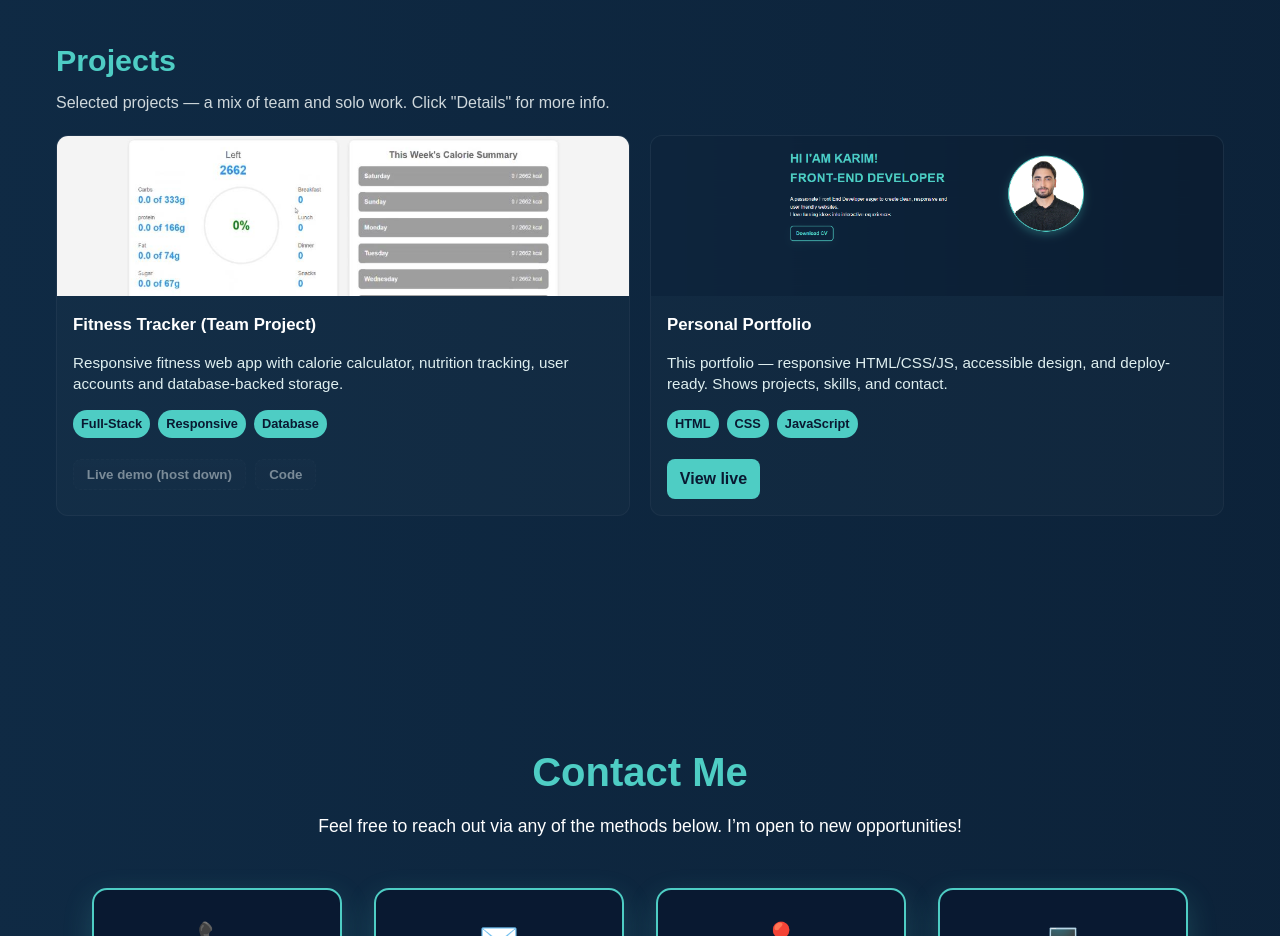
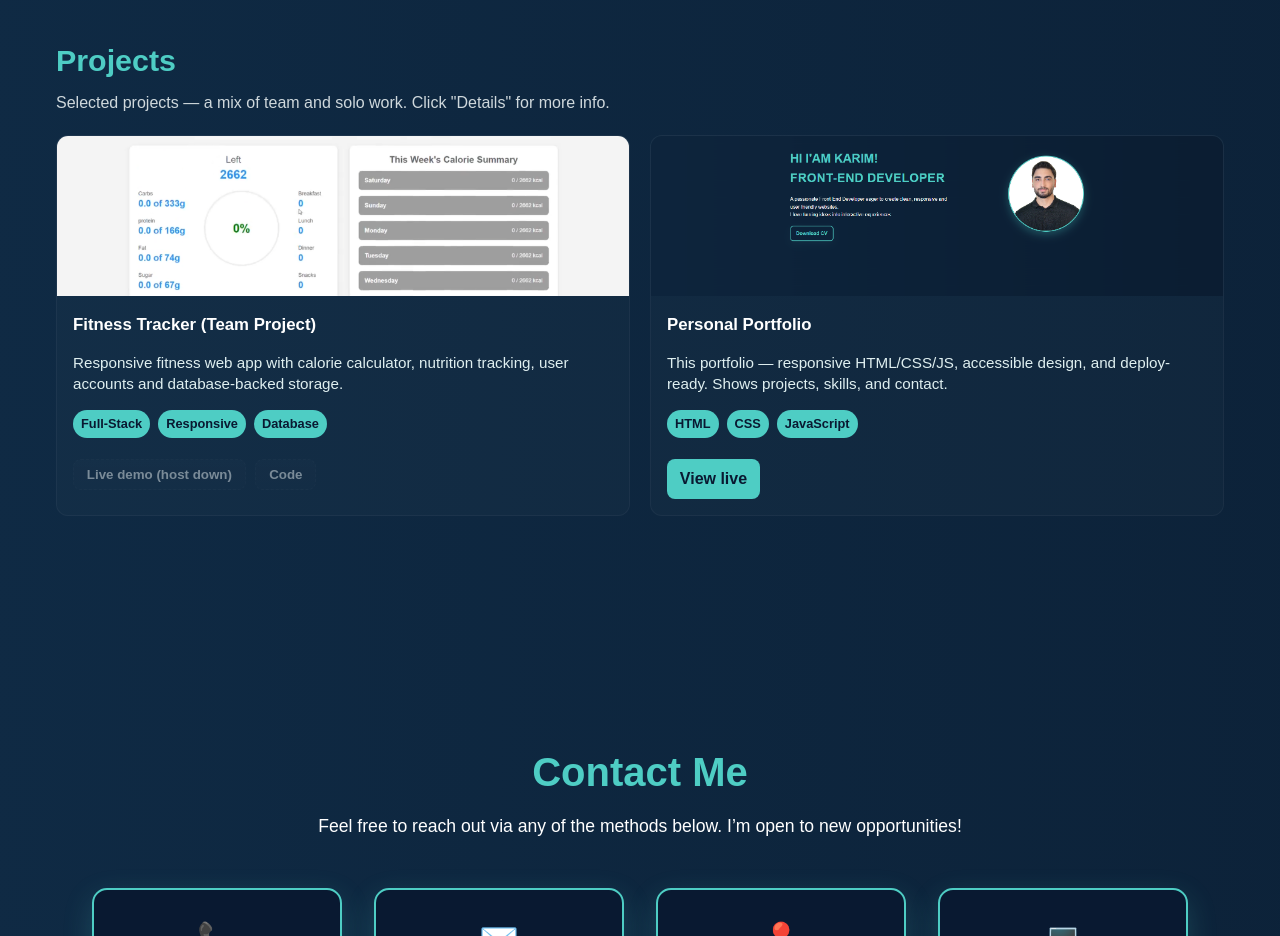
Before and after one commit to karimbleik/portfolio, a plain HTML site: page index.html in a window 1280 px wide. Shown: the part 2380-3316 px from the top of the page. Drawn offline with Linux system fonts and the light colour scheme.

Commit message:
Initial commit - updated portfolio

```diff
--- a/index.html
+++ b/index.html
@@ -199,7 +199,7 @@
       <!-- Project 1: Team Fitness -->
       <article class="project-card" data-project="fitness">
         <div class="project-media">
-          <img src="images/port5.jpg" alt="Fitness app screenshot (placeholder)">
+          <img src="images/port5.png" alt="Fitness app screenshot (placeholder)">
         </div>
         <div class="project-content">
           <h3 class="proj-title">Fitness Tracker (Team Project)</h3>
```
Also changed, not shown: images/port5.jpg (deleted), images/port5.png (added), images/tobeup.png (deleted).
